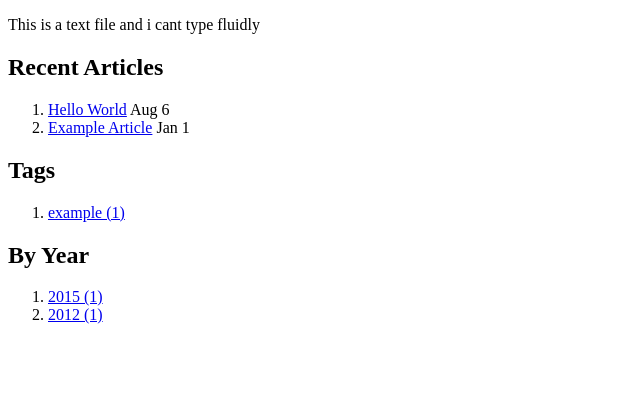
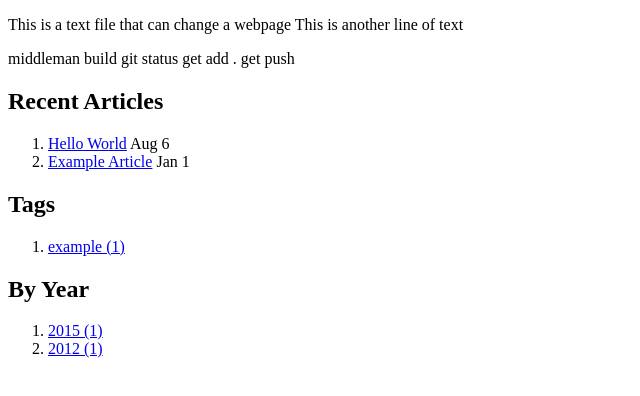
Before and after one commit to MaxAliprandi/maxaliprandi.github.io, a plain HTML site: page 2015/08/06/hello-world.html in a window 1280 px wide. Shown: the whole page, without its empty margins (0-640 px from the left). Drawn offline with Linux system fonts and the light colour scheme.

Commit message:
Title
Some type of desription

```diff
--- a/2015/08/06/hello-world.html
+++ b/2015/08/06/hello-world.html
@@ -9,7 +9,13 @@
   <body>
 
     <div id="main" role="main">
-      <p>This is a  text file and i cant type fluidly</p>
+      <p>This is a text file that can change a webpage
+This is another line of text</p>
+
+<p>middleman build
+git status
+get add .
+get push</p>
 
     </div>
 
```
Also changed, not shown: feed.xml (+8 -2 lines), index.html (+7 -1 lines).
